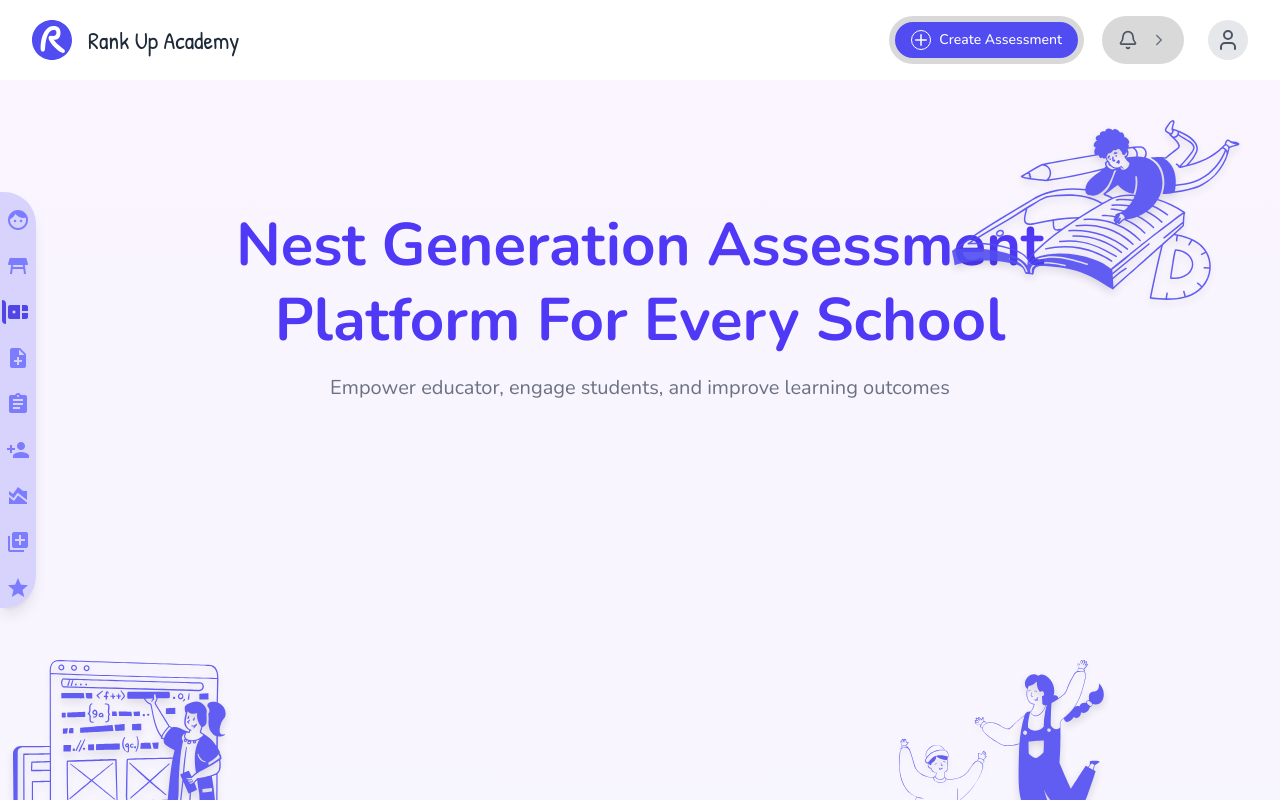
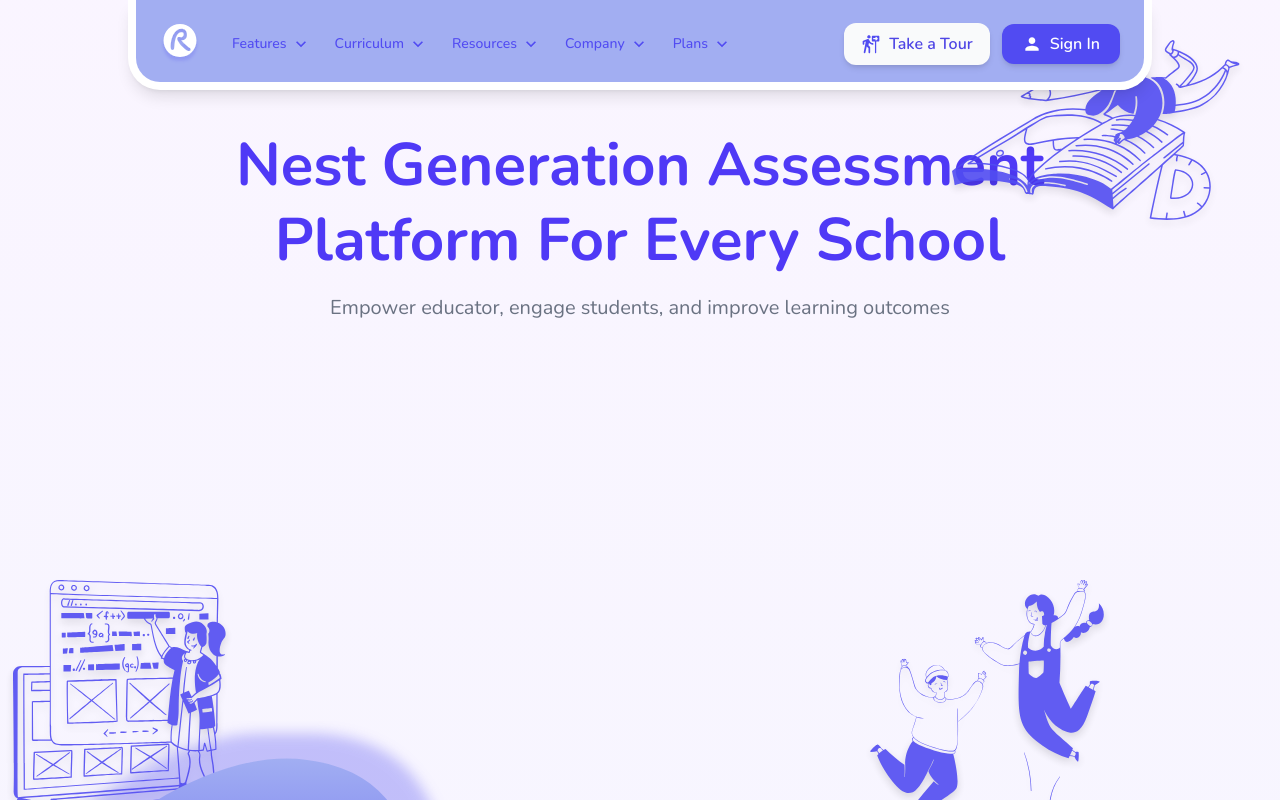
Before and after one commit to Aiinhome-Aivista/rankup-front-end, a React (Vite) app: page / in a window 1280 px wide. Shown: the top 800 px of the page. Built offline with nearby package versions, Linux system fonts and the light colour scheme.

Commit message:
git push

```diff
--- a/src/common/layout/Navbar.jsx
+++ b/src/common/layout/Navbar.jsx
@@ -13,8 +13,10 @@ import {
   Person,
   Tour,
 } from "@mui/icons-material";
+import { useNavigate } from "react-router-dom";
 
 function Navbar() {
+  const navigate = useNavigate();
   const [isFeaturesOpen, setIsFeaturesOpen] = useState(false);
   const [activeFeature, setActiveFeature] = useState("");
 
@@ -130,7 +132,10 @@ function Navbar() {
               <img src="/follow_the_signs.svg" alt="" />
               Take a Tour
             </button>
-            <button className="flex items-center gap-2 px-5 py-2 cursor-pointer rounded-xl bg-[#514BF2] text-white font-semibold hover:bg-[#4338ca] transition-all active:scale-95 shadow-md hover:shadow-lg">
+            <button
+              onClick={() => navigate("/login")}
+              className="flex items-center gap-2 px-5 py-2 cursor-pointer rounded-xl bg-[#514BF2] text-white font-semibold hover:bg-[#4338ca] transition-all active:scale-95 shadow-md hover:shadow-lg"
+            >
               <Person fontSize="small" />
               Sign In
             </button>
--- a/src/context/AuthContext.jsx
+++ b/src/context/AuthContext.jsx
@@ -2,7 +2,7 @@ import { createContext, useState } from "react";
 export const AuthContext = createContext();
 
 export function AuthProvider({ children }) {
-  const [isLoggedIn, setIsLoggedIn] = useState(true);
+  const [isLoggedIn, setIsLoggedIn] = useState(false);
   return (
     <AuthContext.Provider
       value={{
--- a/src/pages/common/login/login.jsx
+++ b/src/pages/common/login/login.jsx
@@ -8,9 +8,11 @@ import apiService from "../../../service/apiService";
 import { initiateLoginApi, verifyLoginApi } from "../../../../connection";
 import { AuthContext } from "../../../context/AuthContext";
 import { useContext, useEffect } from "react";
+import { useNavigate } from "react-router-dom";
 
 const Login = () => {
   const { setIsLoggedIn } = useContext(AuthContext);
+  const navigate = useNavigate();
   const [email, setEmail] = useState("");
   const [password, setPassword] = useState("");
   const [otp, setOtp] = useState("");
@@ -61,7 +63,7 @@ const Login = () => {
       console.log("Verify response:", res);
       if (res.isSuccess) {
          setIsLoggedIn(true);
-         // Navigate or handle successful login
+         navigate("/teacher/dashboard");
       } else {
         setErrorMsg(res.message || "Verification failed");
       }
```
